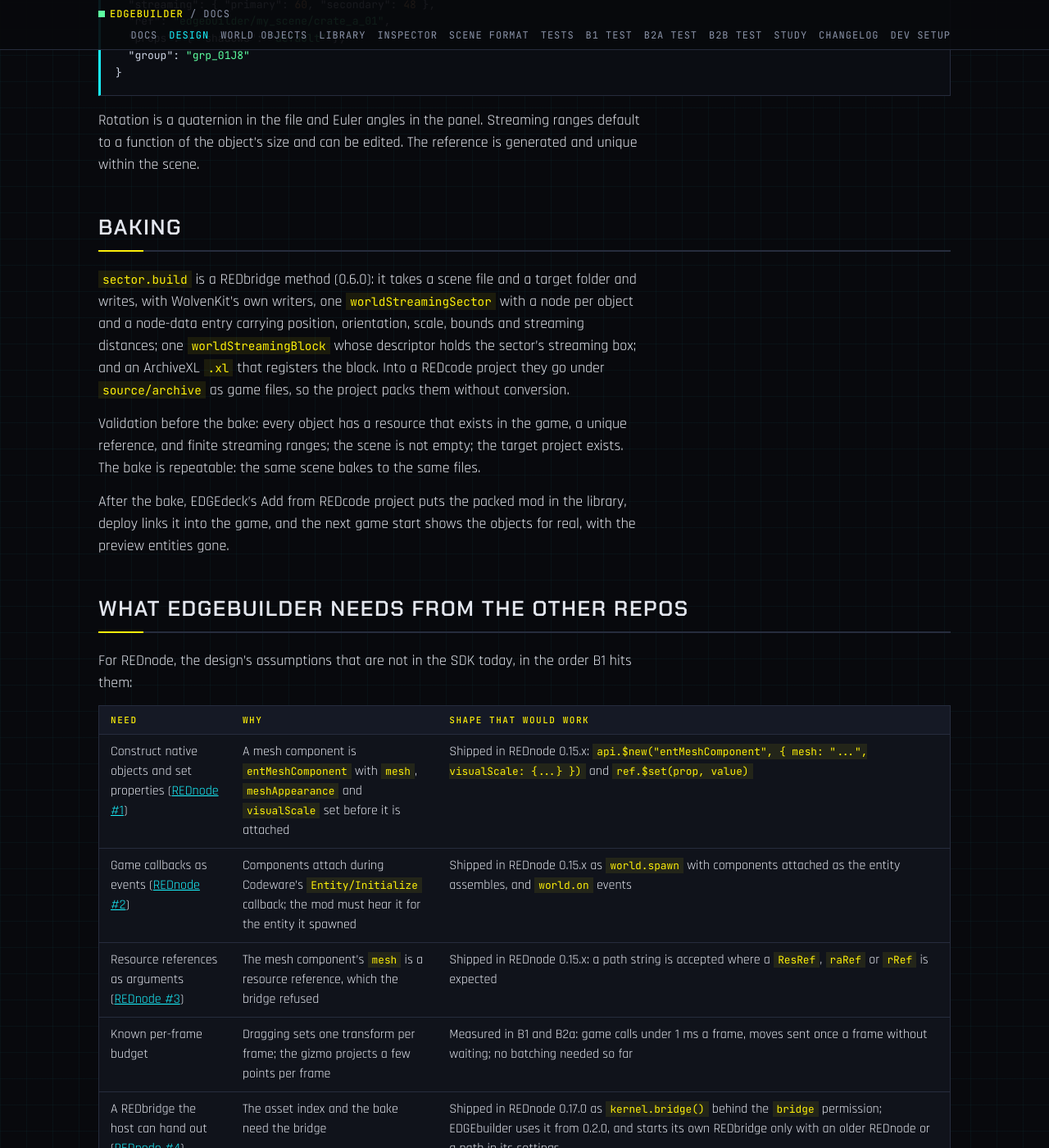
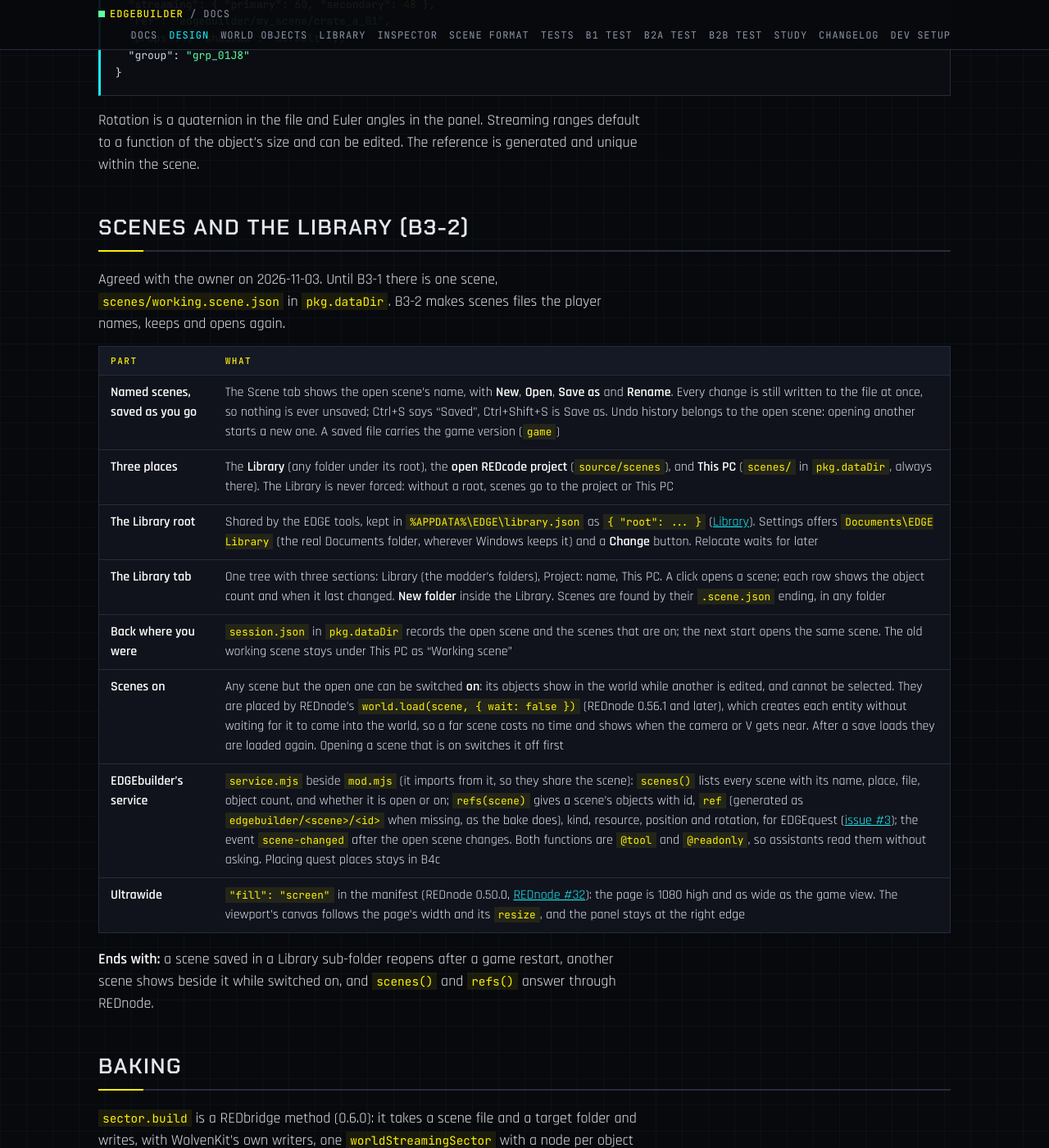
Before and after one commit to Edgemodders/EDGEbuilder, a Jekyll site: the page built from docs/design.md, in a window 1280 px wide and 1400 px high, scrolled down 7805 px. Shown: the whole window at 82% size. Built offline with Jekyll 4.4.1, drawn with Linux system fonts in a browser that asks for light colours; some of the changed text lies outside the part shown.

Commit message:
Design draft 5: the B3-2 Save plan, agreed with the owner
Co-Authored-By: Claude Opus 5.5 <noreply@anthropic.com>

````diff
--- a/docs/design.md
+++ b/docs/design.md
@@ -4,7 +4,7 @@ title: Design
 
 # EDGEbuilder design
 
-Draft 4, 2026-10-29 (draft 3 2026-10-23, draft 2 2026-10-18, draft 1 2026-10-13). Status: **B0 to B2b passed in game**, on game 2.31; the game is now 2.5, and 0.3.4 and the bake probe passed on it (2026-10-29, 2026-10-30). Draft 2 added B2c and the release stages, draft 3 B3c, NPCs and scenes through REDnode. Draft 4, after a review of the other EDGE repos agreed with the owner: a bake probe before B2c, the order B3, B4, B3c, B3b, B4b, quest places as B4c, the open REDcode project through a REDnode service, and the public preview without B3b.
+Draft 5, 2026-11-03 (draft 4 2026-10-29, draft 3 2026-10-23, draft 2 2026-10-18, draft 1 2026-10-13). Status: **B0 to B3-1 passed in game**; B2c and later on game 2.5. Draft 5 plans B3-2 Save, agreed with the owner on 2026-11-03 (see [Scenes and the Library](#scenes-and-the-library-b3-2)). Draft 2 added B2c and the release stages, draft 3 B3c, NPCs and scenes through REDnode. Draft 4, after a review of the other EDGE repos agreed with the owner: a bake probe before B2c, the order B3, B4, B3c, B3b, B4b, quest places as B4c, the open REDcode project through a REDnode service, and the public preview without B3b.
 
 EDGEbuilder is a world builder for Cyberpunk 2077: pick an asset from the game's own files, drop it into the live game, move it into place, arrange a scene, and bake the scene into a streaming sector that loads like any other mod. It runs as a [REDnode](https://github.com/Edgemodders/REDnode) package, so the editor is a web page over the game and the logic is Node. [REDbridge](https://github.com/Edgemodders/REDbridge) supplies the asset list and does the baking, [REDcode](https://github.com/Edgemodders/REDcode) holds the project the bake lands in, and [EDGEdeck](https://github.com/Edgemodders/EDGEdeck) installs both EDGEbuilder and what it bakes.
 
@@ -135,7 +135,7 @@ The panel docks to the right edge. The rest of the screen is the viewport: in RE
 | Ctrl+D, Delete | Duplicate, remove |
 | Ctrl+G | Group the selection |
 | Ctrl+Z, Ctrl+Y | Undo, redo |
-| Ctrl+S | Save the scene |
+| Ctrl+S, Ctrl+Shift+S | Save the scene (it is saved after every change; this confirms it), Save as |
 | Shift+A | Drop the last asset under the cursor |
 
 **Viewport (B2a).** The page covers the game view (1920 x 1080 reference pixels) with the panel at the right. An **Edit** switch in the panel's title bar tints the rest by 4%, which puts it above REDnode's click-through threshold (alpha 8 of 255), so the viewport takes the mouse; with Edit off it is see-through and the game has the mouse. Each frame the page reads one value from the game, the first-person camera's local-to-world matrix, and projects everything itself; how the game's screen maps camera space is learned from three `CameraSystem.ProjectPoint` calls whenever the field of view changes, so the gizmo lines up whatever units `ProjectPoint` answers in. Picking is a ray from the cursor against each object's box from the asset index. Moves go to the preview with `world.move`, one waiting at a time; the mod saves the result. A mesh's scale is fixed when its component is built, so a new scale rebuilds the preview.
@@ -150,7 +150,7 @@ The panel docks to the right edge. The rest of the screen is the viewport: in RE
 
 | File | Where | What |
 |---|---|---|
-| `<name>.scene.json` | The REDcode project, under `source/scenes/`; or `scenes/` in `pkg.dataDir` when there is no project | A scene: format version, game version, name, groups and objects. The contract between the two halves |
+| `<name>.scene.json` | Any folder in the [Library](library.md); the REDcode project, under `source/scenes/`; or `scenes/` in `pkg.dataDir` (B3-2: all three, the player's choice) | A scene: format version, game version, name, groups and objects. The contract between the two halves |
 | `index/<game version>.json` | `pkg.dataDir` | The asset index: path, kind, size and, for meshes, bounds and appearances |
 | `settings.json` | `pkg.dataDir` | Editor settings |
 | `<scene>.streamingsector`, `<scene>.streamingblock`, `<scene>.xl` | The REDcode project, under `source/archive/` and `source/resources/` | The bake |
@@ -172,6 +172,23 @@ A scene object, in EDGEbuilder's own shape:
 ```
 
 Rotation is a quaternion in the file and Euler angles in the panel. Streaming ranges default to a function of the object's size and can be edited. The reference is generated and unique within the scene.
+
+## Scenes and the Library (B3-2)
+
+Agreed with the owner on 2026-11-03. Until B3-1 there is one scene, `scenes/working.scene.json` in `pkg.dataDir`. B3-2 makes scenes files the player names, keeps and opens again.
+
+| Part | What |
+|---|---|
+| **Named scenes, saved as you go** | The Scene tab shows the open scene's name, with **New**, **Open**, **Save as** and **Rename**. Every change is still written to the file at once, so nothing is ever unsaved; Ctrl+S says "Saved", Ctrl+Shift+S is Save as. Undo history belongs to the open scene: opening another starts a new one. A saved file carries the game version (`game`) |
+| **Three places** | The **Library** (any folder under its root), the **open REDcode project** (`source/scenes`), and **This PC** (`scenes/` in `pkg.dataDir`, always there). The Library is never forced: without a root, scenes go to the project or This PC |
+| **The Library root** | Shared by the EDGE tools, kept in `%APPDATA%\EDGE\library.json` as `{ "root": ... }` ([Library](library.md)). Settings offers `Documents\EDGE Library` (the real Documents folder, wherever Windows keeps it) and a **Change** button. Relocate waits for later |
+| **The Library tab** | One tree with three sections: Library (the modder's folders), Project: name, This PC. A click opens a scene; each row shows the object count and when it last changed. **New folder** inside the Library. Scenes are found by their `.scene.json` ending, in any folder |
+| **Back where you were** | `session.json` in `pkg.dataDir` records the open scene and the scenes that are on; the next start opens the same scene. The old working scene stays under This PC as "Working scene" |
+| **Scenes on** | Any scene but the open one can be switched **on**: its objects show in the world while another is edited, and cannot be selected. They are placed by REDnode's `world.load(scene, { wait: false })` (REDnode 0.56.1 and later), which creates each entity without waiting for it to come into the world, so a far scene costs no time and shows when the camera or V gets near. After a save loads they are loaded again. Opening a scene that is on switches it off first |
+| **EDGEbuilder's service** | `service.mjs` beside `mod.mjs` (it imports from it, so they share the scene): `scenes()` lists every scene with its name, place, file, object count, and whether it is open or on; `refs(scene)` gives a scene's objects with id, `ref` (generated as `edgebuilder/<scene>/<id>` when missing, as the bake does), kind, resource, position and rotation, for EDGEquest ([issue #3](https://github.com/Edgemodders/EDGEbuilder/issues/3)); the event `scene-changed` after the open scene changes. Both functions are `@tool` and `@readonly`, so assistants read them without asking. Placing quest places stays in B4c |
+| **Ultrawide** | `"fill": "screen"` in the manifest (REDnode 0.50.0, [REDnode #32](https://github.com/Edgemodders/REDnode/issues/32)): the page is 1080 high and as wide as the game view. The viewport's canvas follows the page's width and its `resize`, and the panel stays at the right edge |
+
+**Ends with:** a scene saved in a Library sub-folder reopens after a game restart, another scene shows beside it while switched on, and `scenes()` and `refs()` answer through REDnode.
 
 ## Baking
 
@@ -225,7 +242,7 @@ For EDGEdeck: the `rednode` kind, so a zip or folder with `rednode-app.json` dep
 | **B2b Camera** | The editor camera (split from B2 on 2026-10-13: it moves V every frame, the riskiest part), and builder mode: the game's HUD and other overlay windows hidden while Edit is on | A crate can be placed from any angle, with nothing else on screen |
 | **Bake probe** (2026-10-29), **passed 2026-10-30** | One crate baked by REDbridge's `sector.build` from a script, packed by REDcode, deployed by EDGEdeck, loaded in game 2.5. No interface: it proves the pipeline before anything is built on it | A baked crate stands in Night City with EDGEbuilder off |
 | **B2c Mod assets**, **passed 2026-10-30** (0.4.1) | Browse also indexes mod archives (`archive\pc\mod`) and the open REDcode project's `source\archive` (the project from REDcode's `redcode` service, [REDcode #18](https://github.com/Edgemodders/REDcode/issues/18)), marked with the mod's name and filterable; one archive read again when its file changes; appearances from a mod's mesh; the bake names the mods a scene needs ([issue #1](https://github.com/Edgemodders/EDGEbuilder/issues/1), from EDGEfab and EDGEmat; REDbridge reads mod and loose files for it, [REDbridge #12](https://github.com/Edgemodders/REDbridge/issues/12)). With it: REDnode's solo mode and tool layer while Edit is on, and previews kept after an archive swap (`world.onRespawn`). Built on 2026-10-30 as 0.4.0, in two parts: B2c-1 needs no REDbridge change (REDnode's tool layer needed nothing: its windows and the Test timer already stay above packages); B2c-2 reads a mod's or the project's file's size and appearances through REDbridge #12 (done on REDbridge's main the same day, in 0.12.0). Baking scenes with mod files passes the same `archive` or `root` to `sector.build`, which B4's bake panel does. The test object: EDGEfab's first prop ([EDGEfab #2](https://github.com/Edgemodders/EDGEfab/issues/2) asks for it as an entity with collision) | A custom object from EDGEfab is placed in game |
-| **B3 Arrange and save** | Groups, multi-select, duplicate, undo and redo, scene files, return to a scene; EDGEbuilder's first service (`scenes()`, a scene's refs); the page on ultrawide screens. Split on 2026-10-31 like B2c: **B3-1 Arrange** (several objects at once, groups, duplicates, copy, cut and paste, undo and redo; passed in game on 2026-11-02 as 0.5.8) and **B3-2 Save** (scene files, the Library, the service). Ultrawide needs a REDnode page that covers the whole game view ([REDnode #32](https://github.com/Edgemodders/REDnode/issues/32)) | A scene survives a restart |
+| **B3 Arrange and save** | Groups, multi-select, duplicate, undo and redo, scene files, return to a scene; EDGEbuilder's first service (`scenes()`, a scene's refs); the page on ultrawide screens. Split on 2026-10-31 like B2c: **B3-1 Arrange** (several objects at once, groups, duplicates, copy, cut and paste, undo and redo; passed in game on 2026-11-02 as 0.5.8) and **B3-2 Save** (named scene files in the Library, the REDcode project or This PC, the Library tab, scenes on, the service, ultrawide; planned on 2026-11-03, see [Scenes and the Library](#scenes-and-the-library-b3-2)). Ultrawide uses REDnode's page that covers the whole game view ([REDnode #32](https://github.com/Edgemodders/REDnode/issues/32), REDnode 0.50.0) | A scene survives a restart |
 | **B4 Bake** | `sector.build` in REDbridge, the bake panel, the scene file in the REDcode project, Bake from REDcode's command palette, install through EDGEdeck | A baked crate stands in Night City with EDGEbuilder off, baked once from the game and once from REDcode |
 | **B3c NPCs and scenes through REDnode** | NPCs as a scene kind ([format 2 draft](scene.md#format-2-draft-npcs)), picked from the game's `Character` records and dropped like an entity; previews spawned and rebuilt through REDnode's `world.load`, which also refreshes them after an archive swap (REDnode's H2c). The bake skips NPCs with a warning until baking them is planned | A scene with a crate and a standing NPC returns after a restart, and loads from another package with EDGEbuilder off |
 | **B3b World objects** | Pick anything the game placed with the cursor, inspect it, add a copy to the scene; try an entity's appearances live. Agreed 2026-10-29 to grow into a world inspector (Inspect, a World tab that scans, Look up, Hide for the session, streaming around the camera): see [World inspector](world-inspector.md). Entities near the pick from REDnode's `world.near`; a sector index from REDbridge for static nodes, for 2.5's hashed node paths. See [World objects](world-objects.md) | A vending machine is picked, inspected and copied into a scene with its appearance |
````
Also changed, not shown: CLAUDE.md (+1 -1 lines), docs/library.md (+1 -1 lines).
